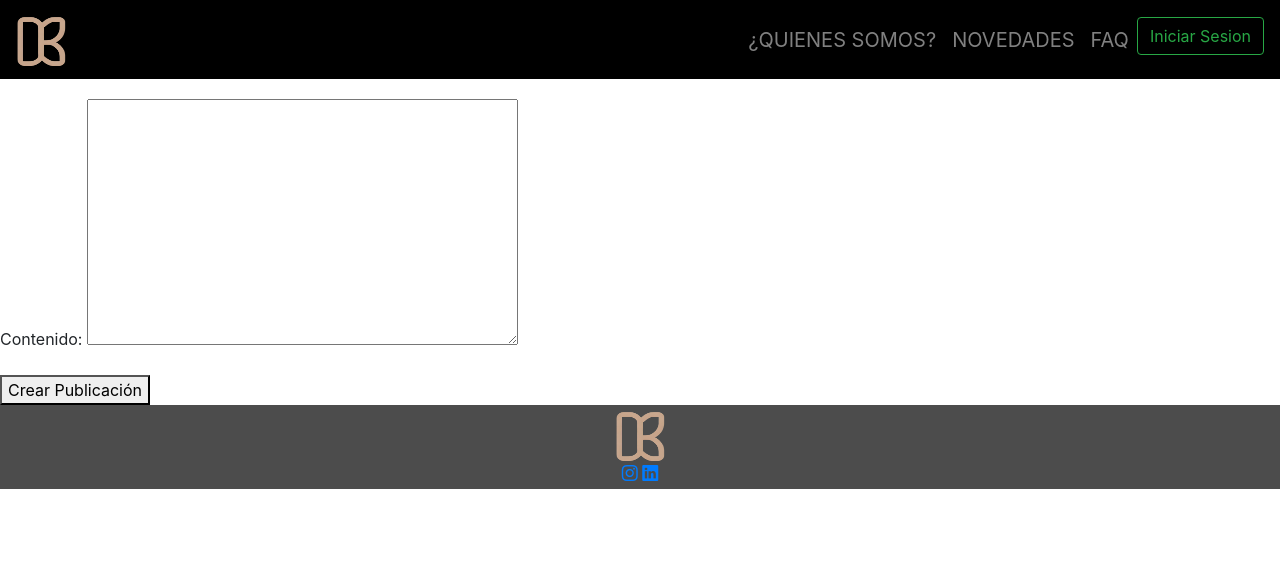
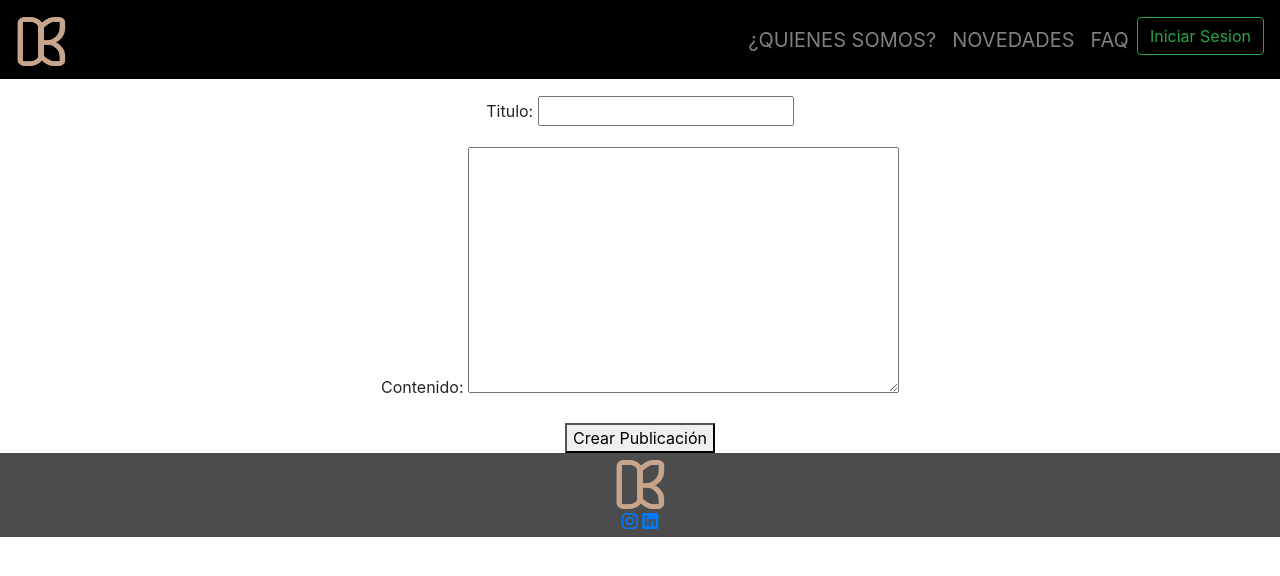
Before and after one commit to DavidAvila6/Bachilleres, a Django app: page /foro/crear_publicacion/2/ in a window 1280 px wide. Shown: the top 576 px of the page. Run offline with Django 3.2, Linux system fonts and the light colour scheme; parts of the project's set-up code (start-up, migrations or seed data) failed here and were passed over; some libraries are stand-ins or nearby versions.

Commit message:
fix de fixed

```diff
--- a/mainPage/templates/agregar_comentario.html
+++ b/mainPage/templates/agregar_comentario.html
@@ -1,6 +1,7 @@
 {% extends "base.html" %}
 
 {% block content %}
+<div class="text-center mt-5" >
 <h1>Agregar comentario a "{{ publicacion.titulo }}"</h1>
 
 <form method="post">
@@ -9,5 +10,5 @@
     <br>
     <input type="submit" value="Agregar Comentario">
 </form>
-
+</div>
 {% endblock %}
--- a/mainPage/templates/crear_publicacion.html
+++ b/mainPage/templates/crear_publicacion.html
@@ -1,12 +1,12 @@
 {% extends 'base.html' %}
 
 {% block content %}
-
+<div class="text-center mt-5" >
 <form method="post">
     {% csrf_token %}
     {{ form.as_p }}
     <input type="hidden" name="facultad" value="{{ facultad_id }}">
     <button type="submit">Crear Publicación</button>
 </form>
-
+</div>
 {% endblock %}
--- a/mainPage/templates/novedades.html
+++ b/mainPage/templates/novedades.html
@@ -48,7 +48,7 @@
     </div>
 </div>
 </section>
-
+{% if user.is_authenticated  %}
 <section class="calificacion">
     <link rel="stylesheet" href="cali.css">
     <script defer src="https://use.fontawesome.com/releases/v5.15.4/js/all.js" integrity="sha384-rOA1PnstxnOBLzCLMcre8ybwbTmemjzdNlILg8O7z1lUkLXozs4DHonlDtnE7fpc" crossorigin="anonymous"></script>
@@ -98,7 +98,7 @@
 
     </script>
 </section>
-
+{% endif %}
 <br>
 </html>
 {% load static %}
```
Also changed, not shown: mainPage/migrations/0015_merge_20231102_1521.py (added).
